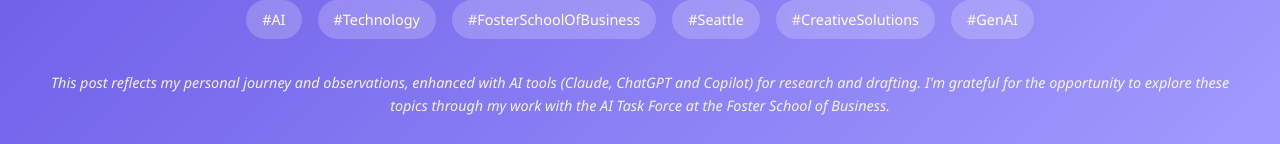
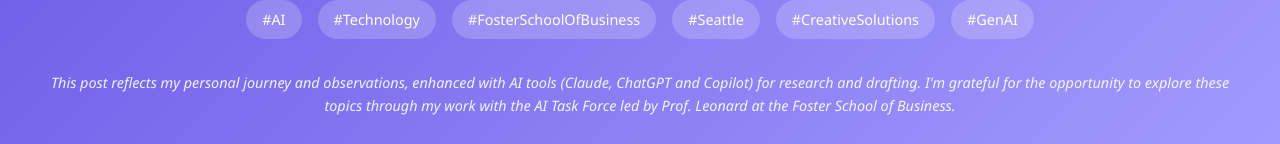
Before and after one commit to chaklopa/Navigating-Change-The-Impact-of-AI-on-Employment, a plain HTML site: page index.html in a window 1280 px wide. Shown: the part 6169-6313 px from the top of the page. Drawn offline with Linux system fonts and the light colour scheme.

Commit message:
Update index.html

```diff
--- a/index.html
+++ b/index.html
@@ -417,7 +417,7 @@
                 </div>
 
                 <p style="margin-top: 2rem; font-size: 0.9rem; opacity: 0.9;">
-                    <em>This post reflects my personal journey and observations, enhanced with AI tools (Claude, ChatGPT and Copilot) for research and drafting. I'm grateful for the opportunity to explore these topics through my work with the AI Task Force at the Foster School of Business.</em>
+                    <em>This post reflects my personal journey and observations, enhanced with AI tools (Claude, ChatGPT and Copilot) for research and drafting. I'm grateful for the opportunity to explore these topics through my work with the AI Task Force led by Prof. Leonard at the Foster School of Business.</em>
                 </p>
             </div>
         </main>
```
